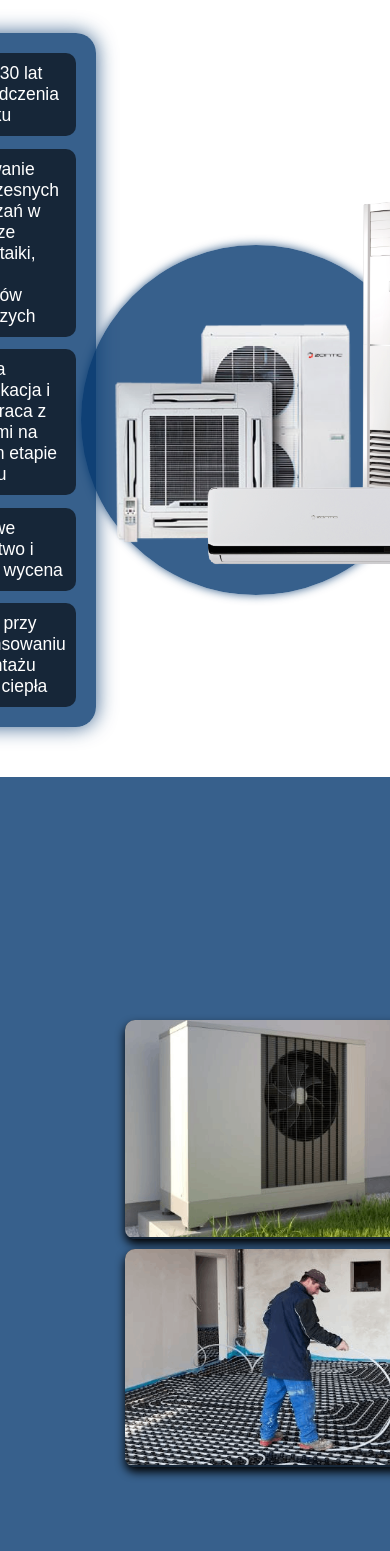
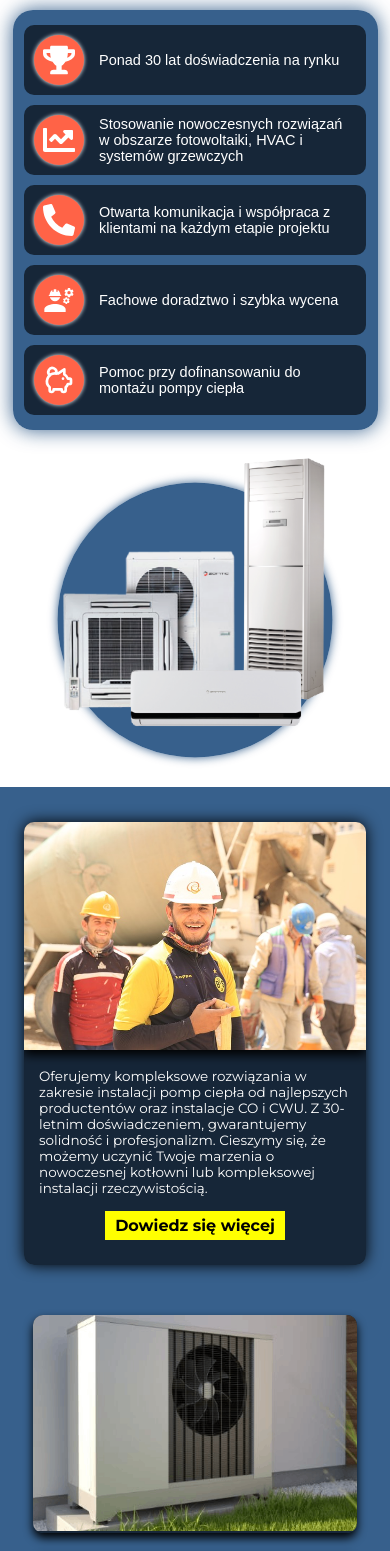
Before and after one commit to Kaczmarczykk97/Bud-Sil, a React (Create React App) app: page / in a window 390 px wide. Shown: the part 1440-2991 px from the top of the page. Built offline with nearby package versions, Linux system fonts and the light colour scheme; a web font is replaced by a local one.

Commit message:
responsive AboutUs

```diff
--- a/public/index.html
+++ b/public/index.html
@@ -15,7 +15,7 @@
       href="https://fonts.googleapis.com/css2?family=Anta&family=Montserrat:ital,wght@0,100..900;1,100..900&display=swap"
       rel="stylesheet"
     />
-    <link
+    <!-- <link
       rel="stylesheet"
       type="text/css"
       charset="UTF-8"
@@ -25,36 +25,13 @@
       rel="stylesheet"
       type="text/css"
       href="https://cdnjs.cloudflare.com/ajax/libs/slick-carousel/1.6.0/slick-theme.min.css"
-    />
+    /> -->
     <link rel="apple-touch-icon" href="%PUBLIC_URL%/logo192.png" />
-    <!--
-      manifest.json provides metadata used when your web app is installed on a
-      user's mobile device or desktop. See https://developers.google.com/web/fundamentals/web-app-manifest/
-    -->
-    <link rel="manifest" href="%PUBLIC_URL%/manifest.json" />
-    <!--
-      Notice the use of %PUBLIC_URL% in the tags above.
-      It will be replaced with the URL of the `public` folder during the build.
-      Only files inside the `public` folder can be referenced from the HTML.
 
-      Unlike "/favicon.ico" or "favicon.ico", "%PUBLIC_URL%/favicon.ico" will
-      work correctly both with client-side routing and a non-root public URL.
-      Learn how to configure a non-root public URL by running `npm run build`.
-    -->
+    <!-- <link rel="manifest" href="%PUBLIC_URL%/manifest.json" /> -->
     <title>React App</title>
   </head>
   <body>
-    <noscript>You need to enable JavaScript to run this app.</noscript>
     <div id="root"></div>
-    <!--
-      This HTML file is a template.
-      If you open it directly in the browser, you will see an empty page.
-
-      You can add webfonts, meta tags, or analytics to this file.
-      The build step will place the bundled scripts into the <body> tag.
-
-      To begin the development, run `npm start` or `yarn start`.
-      To create a production bundle, use `npm run build` or `yarn build`.
-    -->
   </body>
 </html>
--- a/src/Components/About/AboutUs.module.css
+++ b/src/Components/About/AboutUs.module.css
@@ -85,6 +85,9 @@
 .aboutUsWrapper--experience-img {
   width: 100%;
   position: relative;
+  display: flex;
+  align-items: center;
+  justify-content: center;
 }
 
 .aboutUsWrapper--experience-img::after {
@@ -92,7 +95,7 @@
   display: inline-block;
   position: absolute;
   top: 60%;
-  left: 40%;
+  left: 45%;
   transform: translate(-50%, -50%);
   width: 35rem;
   height: 35rem;
@@ -110,8 +113,8 @@
   align-items: center;
   justify-content: space-between;
   margin-top: 5rem;
-  padding: 5rem 7.5rem;
-  gap: 5rem;
+  padding: 5rem;
+  gap: 3rem;
   background-color: rgba(6, 57, 112, 0.8);
 }
 
@@ -126,7 +129,8 @@
 }
 
 .aboutUsWrapper--services .aboutUsWrapper--services-crew img {
-  width: 47.5rem;
+  /* width: 47.5rem; */
+  width: 100%;
   margin: 0 auto 0.75rem auto;
   box-shadow: 0 0.5rem 1rem #000;
   transition: all 0.3s;
@@ -177,8 +181,6 @@
 
 .service-box {
   background-color: rgba(0, 0, 0, 0.6);
-  /* min-width: 27.5rem;
-  max-width: 35rem; */
   width: 32.5rem;
   border-radius: 1rem;
   overflow: hidden;
@@ -247,3 +249,385 @@
   font-size: 1.25rem;
   padding: 1rem;
 }
+
+@media (max-width: 1200px) {
+  .aboutUsWrapper--experience {
+    padding: 0 2.5rem 0 2.5rem;
+    gap: 2.5rem;
+  }
+
+  /*******************aboutUsWrapper--services********************/
+  .aboutUsWrapper--services {
+    padding: 3.5rem 2.5rem;
+  }
+
+  .service-box {
+    width: 30rem;
+  }
+}
+
+@media (max-width: 1050px) {
+  /*******************aboutUsWrapper--services********************/
+  .aboutUsWrapper--services {
+    padding: 2.5rem 1.5rem;
+  }
+
+  .aboutUsWrapper--services .aboutUsWrapper--services-crew img {
+    margin: 0 auto 0.25rem auto;
+  }
+
+  .aboutUsWrapper--services .aboutUsWrapper--services-crew p {
+    font-size: 1.4rem;
+    padding: 1rem 1.5rem;
+  }
+
+  .service-box {
+    width: 30rem;
+  }
+}
+
+@media (max-width: 1000px) {
+  .aboutUsWrapper--experience {
+    padding: 0 2.5rem;
+  }
+
+  .aboutUsWrapper--experience-bullets {
+    gap: 1rem;
+  }
+
+  .experience-bullet p {
+    font-size: 1.6rem;
+  }
+
+  .experience-iconBox {
+    min-width: 4.75rem;
+    height: 4.75rem;
+  }
+
+  .experience-icon {
+    font-size: 3rem;
+  }
+
+  .aboutUsWrapper--experience-img img {
+    width: 100%;
+  }
+
+  .aboutUsWrapper--experience-img::after {
+    width: 32.5rem;
+    height: 32.5rem;
+  }
+
+  /*******************aboutUsWrapper--services********************/
+  .service-box {
+    width: 27.5rem;
+  }
+}
+
+@media (max-width: 950px) {
+  /*******************aboutUsWrapper--services********************/
+
+  .aboutUsBox .headingBox {
+    margin-bottom: 2rem;
+  }
+
+  .aboutUsBox .headingBox h2 {
+    font-size: 3.5rem;
+  }
+
+  .aboutUsWrapper--services {
+    gap: 1rem;
+  }
+
+  .aboutUsWrapper--services .aboutUsWrapper--services-crew p {
+    font-size: 1.3rem;
+    padding: 1rem 1.25rem;
+  }
+
+  .service-box {
+    width: 25rem;
+  }
+}
+
+@media (max-width: 850px) {
+  .aboutUsWrapper--experience {
+    grid-template-columns: 1.6fr 1fr;
+    gap: 4rem;
+  }
+
+  .experience-bullet p {
+    font-size: 1.45rem;
+  }
+
+  .experience-iconBox {
+    min-width: 4.5rem;
+    height: 4.5rem;
+  }
+
+  .experience-icon {
+    font-size: 2.75rem;
+  }
+
+  .aboutUsWrapper--experience-img img {
+    width: 100%;
+  }
+
+  .aboutUsWrapper--experience-img::after {
+    width: 24rem;
+    height: 24rem;
+  }
+
+  /*******************aboutUsWrapper--services********************/
+  .aboutUsWrapper--services {
+    display: flex;
+    flex-direction: column;
+    justify-content: center;
+    gap: 5rem;
+    padding: 5rem 2.5rem;
+  }
+
+  .aboutUsWrapper--services .aboutUsWrapper--services-crew {
+    width: 75%;
+    padding-bottom: 1.5rem;
+  }
+
+  .aboutUsWrapper--services .aboutUsWrapper--services-crew p {
+    font-size: 1.75rem;
+    padding: 2rem 1.5rem;
+  }
+
+  .aboutUsWrapper--services .aboutUsWrapper--services-crew button {
+    font-size: 1.6rem;
+    padding: 0.5rem 1rem;
+  }
+
+  .service-box {
+    width: 35rem;
+  }
+}
+
+@media (max-width: 750px) {
+  .aboutUsWrapper--experience {
+    gap: 2rem;
+    padding: 0 1.5rem;
+  }
+
+  .aboutUsWrapper--experience-bullets {
+    padding: 1rem;
+  }
+
+  .aboutUsWrapper--experience-img::after {
+    left: 50%;
+  }
+
+  /*******************aboutUsWrapper--services********************/
+  .aboutUsWrapper--services .aboutUsWrapper--services-crew p {
+    font-size: 1.5rem;
+    padding: 1.5rem;
+  }
+
+  .service-box {
+    width: 30rem;
+  }
+}
+
+@media (max-width: 650px) {
+  .aboutUsWrapper--experience {
+    grid-template-columns: 1.8fr 1fr;
+    gap: 1rem;
+    padding: 0 1rem;
+  }
+
+  .experience-bullet p {
+    font-size: 1.3rem;
+  }
+
+  .experience-iconBox {
+    min-width: 4rem;
+    height: 4rem;
+  }
+
+  .experience-icon {
+    font-size: 2.5rem;
+  }
+
+  .aboutUsWrapper--experience-img img {
+    width: 90%;
+  }
+
+  .aboutUsWrapper--experience-img::after {
+    width: 16.5rem;
+    height: 16.5rem;
+  }
+
+  /*******************aboutUsWrapper--services********************/
+  .aboutUsWrapper--services {
+    padding: 3.5rem 2.5rem;
+  }
+
+  .aboutUsWrapper--services .aboutUsWrapper--services-crew {
+    width: 85%;
+  }
+
+  .service-box {
+    width: 27.5rem;
+  }
+}
+
+@media (max-width: 600px) {
+  /*******************aboutUsWrapper--services********************/
+  .service-box {
+    width: 25rem;
+  }
+}
+
+@media (max-width: 550px) {
+  .aboutUsWrapper--experience {
+    display: flex;
+    flex-direction: column;
+    align-items: center;
+    justify-content: center;
+    gap: 2.5rem;
+    padding: 0 2.5rem;
+  }
+
+  .aboutUsWrapper--experience-bullets {
+    padding: 1.75rem 1.25rem;
+  }
+
+  .experience-bullet p {
+    font-size: 1.6rem;
+  }
+
+  .experience-iconBox {
+    min-width: 5.5rem;
+    height: 5.5rem;
+  }
+
+  .experience-icon {
+    font-size: 3.5rem;
+  }
+
+  .aboutUsWrapper--experience-img {
+    width: 80%;
+  }
+
+  .aboutUsWrapper--experience-img img {
+    width: 100%;
+  }
+
+  .aboutUsWrapper--experience-img::after {
+    width: 32.5rem;
+    height: 32.5rem;
+  }
+
+  /*******************aboutUsWrapper--services********************/
+  .aboutUsWrapper--services {
+    padding: 3.5rem 1.5rem 4.5rem 1.5rem;
+  }
+
+  .aboutUsWrapper--services-wrapper {
+    gap: 2rem;
+  }
+
+  .aboutUsWrapper--services .aboutUsWrapper--services-crew {
+    width: 95%;
+  }
+
+  .aboutUsWrapper--service-box--row {
+    flex-direction: column;
+    align-items: center;
+    justify-content: center;
+    gap: 2rem;
+  }
+
+  .service-box {
+    width: 85%;
+  }
+
+  .service-box p {
+    font-size: 1.6rem;
+    padding: 1rem;
+  }
+}
+
+@media (max-width: 450px) {
+  .aboutUsWrapper--experience {
+    gap: 1.5rem;
+    padding: 0 1.25rem;
+  }
+
+  .aboutUsWrapper--experience-bullets {
+    padding: 1.5rem 1.15rem;
+  }
+
+  .experience-bullet p {
+    font-size: 1.45rem;
+  }
+
+  .experience-iconBox {
+    min-width: 5rem;
+    height: 5rem;
+  }
+
+  .experience-icon {
+    font-size: 3.2rem;
+  }
+
+  .aboutUsWrapper--experience-img {
+    width: 80%;
+  }
+
+  .aboutUsWrapper--experience-img img {
+    width: 100%;
+  }
+
+  .aboutUsWrapper--experience-img::after {
+    width: 27.5rem;
+    height: 27.5rem;
+  }
+
+  /*******************aboutUsWrapper--services********************/
+
+  .service-box {
+    width: 90%;
+  }
+
+  .aboutUsWrapper--services .aboutUsWrapper--services-crew p,
+  .service-box p {
+    font-size: 1.35rem;
+  }
+}
+
+@media (max-width: 380px) {
+  .aboutUsWrapper--experience-bullets {
+    padding: 1.25rem 1rem;
+  }
+
+  .experience-bullet p {
+    font-size: 1.3rem;
+  }
+
+  .experience-iconBox {
+    min-width: 4.5rem;
+    height: 4.5rem;
+  }
+
+  .experience-icon {
+    font-size: 3rem;
+  }
+
+  .aboutUsWrapper--experience-img::after {
+    width: 25rem;
+    height: 25rem;
+  }
+
+  /*******************aboutUsWrapper--services********************/
+
+  .aboutUsWrapper--services .aboutUsWrapper--services-crew {
+    width: 100%;
+  }
+
+  .service-box {
+    width: 95%;
+  }
+}
--- a/src/Components/Location/Location.js
+++ b/src/Components/Location/Location.js
@@ -4,7 +4,7 @@ import { NavLink } from "react-router-dom";
 import classes from "./Location.module.css";
 
 import { FaPhoneAlt } from "react-icons/fa";
-import { SiMinutemailer } from "react-icons/si";
+
 
 function Location() {
   return (
```
